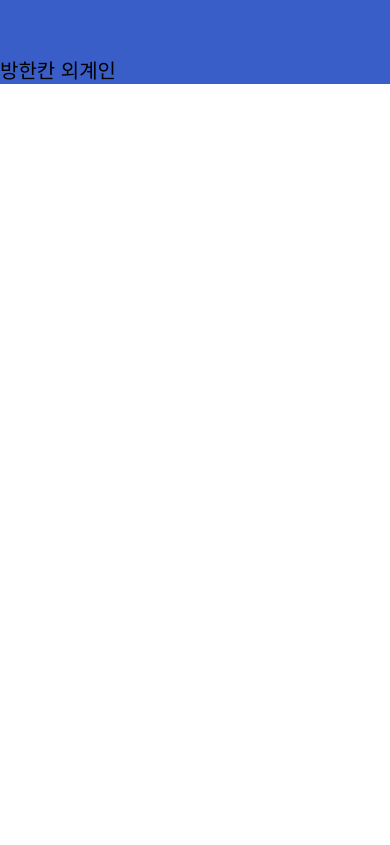
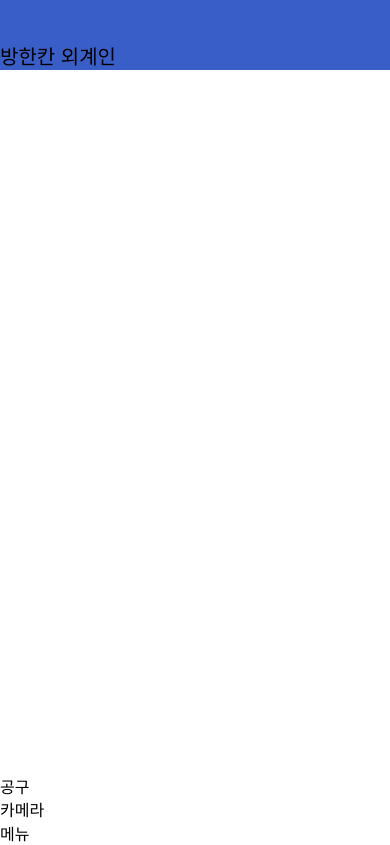
Before and after one commit to slrrla/ver1, a React Native app in the folder alien1/: screen / in a window 390 px wide. Built offline with nearby package versions, Linux system fonts and the light colour scheme.

Commit message:
Update App.js

```diff
--- a/alien1/App.js
+++ b/alien1/App.js
@@ -7,13 +7,22 @@ import { Colors } from 'react-native/Libraries/NewAppScreen';
 export default function App() {
   return (
     <View style={styles.container}>
-      <View style = {styles.Flex}>
-        <Text style= {styles.Text}>방한칸 외계인</Text>
+      <View style = {styles.TopTitle}>
+        <Text style= {styles.TextTitle}>방한칸 외계인</Text>
       </View>
-      <View style = {styles.Flex2}>
-
+      <View style = {styles.Content}>
       </View>
-
+      <View style = {styles.ToolBar}>
+        <View style = {styles.Tools}>
+          <text>공구</text>
+        </View>
+        <View style = {styles.Tools}>
+          <text>카메라</text>
+        </View>
+        <View style = {styles.Tools}>
+          <text>메뉴</text>
+        </View>
+      </View>
       <StatusBar style="auto" />
       </View>
   );
@@ -21,32 +30,32 @@ export default function App() {
 
 const styles = StyleSheet.create({
   container: {
-
     flex: 1,
     backgroundColor: '#fff',
     justifyContent: 'center',
-    flexDirection:"column",
-
   },
 
-  Flex:{
+  TopTitle:{
     flex :1,
     backgroundColor :"#395EC7",
     justifyContent: "flex-end"
   },
 
-  Flex2:{
-    flex :9,
+  Content:{
+    flex :10,
     backgroundColor:"#fff"
-
   },
-  Text:{
+  TextTitle:{
     textAlign:"left",
     fontSize : 20
-
-
+  },
+  ToolBar: {
+    flex: 1
+  },
+  Tools: {
+    flexDirection: "row",
+    flex: 1
   }
 
 
-
 });
```
